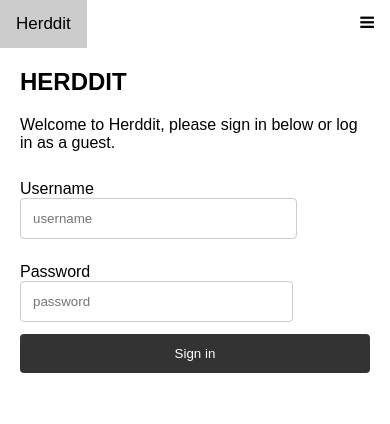
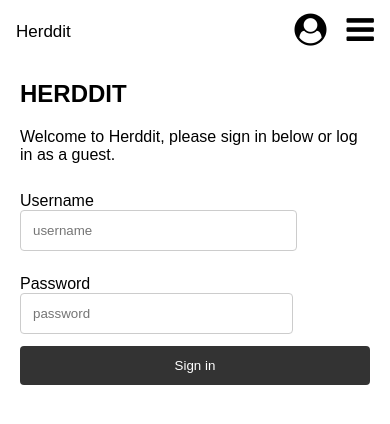
Before and after one commit to isaksolheim/music-forum, a React (Create React App) app: page / in a window 390 px wide. Shown: the top 424 px of the page. Built offline with nearby package versions, Linux system fonts and the light colour scheme.

Commit message:
fix navbar navigation and add profile picture to navbar

```diff
--- a/src/components/Navbar.js
+++ b/src/components/Navbar.js
@@ -2,31 +2,41 @@ import React from 'react';
 import { Link } from 'react-router-dom';
 
 class Navbar extends React.Component {
-  dropdown = () => {
+  dropdown = (i) => {
     var navbar = document.getElementById('nav');
-    if (navbar.className === '') {
-      navbar.className = 'responsive';
+
+    if (!i) {
+      if (navbar.className === '') {
+        navbar.className = 'responsive';
+      } else {
+        navbar.className = '';
+      }
     } else {
-      navbar.className = '';
+      navbar.className= '';
     }
   }
   render() {
-    let loggedInText = (
-      <div className="account">My Account ({this.props.state.username})</div>
-    );
-
-    let signedInText = (
-      <div className="account">Sign in</div>
-    );
+    let loggedInText;
+    if (this.props.state.username) {
+      loggedInText = (
+        <div className="account">[{this.props.state.username}]</div>
+      );
+    } else {
+      loggedInText = (<div></div>);
+    }
     return(
       <nav id="nav">
-        <Link to="/">Herddit</Link>
-        <Link to="/posts">Posts</Link>
-        <Link to="/users">Users</Link>
-        <Link to="/register">Register</Link>
-        <Link to="/">{this.props.state.loggedIn ? loggedInText : signedInText}</Link>
-        <div className="icon" onClick={this.dropdown}>
-          <i className="fa fa-bars"></i>
+        <Link to="/" onClick={() => this.dropdown(1)} className="title">Herddit</Link>
+        <Link to="/posts" onClick={() => this.dropdown(0)}>Posts</Link>
+        <Link to="/users" onClick={() => this.dropdown(0)}>Users</Link>
+        {this.props.state.loggedIn ? <div></div> : <Link to="/register" onClick={() => this.dropdown(0)}>Register</Link>}
+        <div className="right-icons">
+          <div className="profile">
+            {loggedInText}<i className="fa fa-user-circle fa-2x"></i>
+          </div>
+          <div className="icon" onClick={() => this.dropdown(0)}>
+            <i className="fa fa-bars fa-2x"></i>
+          </div>
         </div>
       </nav>
     );
--- a/src/style/navbar.scss
+++ b/src/style/navbar.scss
@@ -1,5 +1,9 @@
 nav {
   overflow: hidden;
+
+  .title {
+    margin-top: 8px;
+  }
 
   a {
     float: left;
@@ -24,16 +28,37 @@ nav {
     background-color: #ccc;
   }
 
-
   @media screen and (max-width: 600px) {
     a:not(:first-child) {
       display: none;
     }
 
+    .right-icons {
+      display: block;
+      float: right;
+      padding: 14px 16px;
+    }
+
+    .profile {
+      display: inline-block;
+      cursor: pointer;
+      margin-right: 20px;
+
+      .account {
+        display: inline-block;
+        margin-right: 3px;
+        font-size: 17px;
+        cursor: default;
+      }
+
+      i {
+        display: inline-block;
+      }
+    }
+
     .icon {
-      padding: 14px 16px;
-      float: right;
-      display: block;
+      cursor: pointer;
+      display: inline-block;
     }
   }
 }
@@ -42,7 +67,7 @@ nav {
   nav.responsive {
     position: relative;
 
-    .icon {
+    .right-icons {
       position: absolute;
       right: 0;
       top: 0;
```
